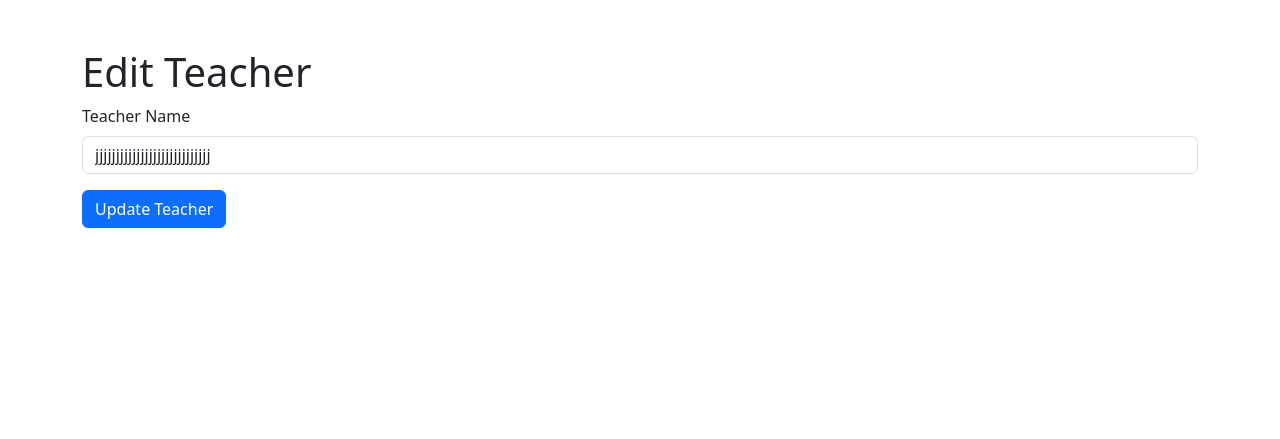
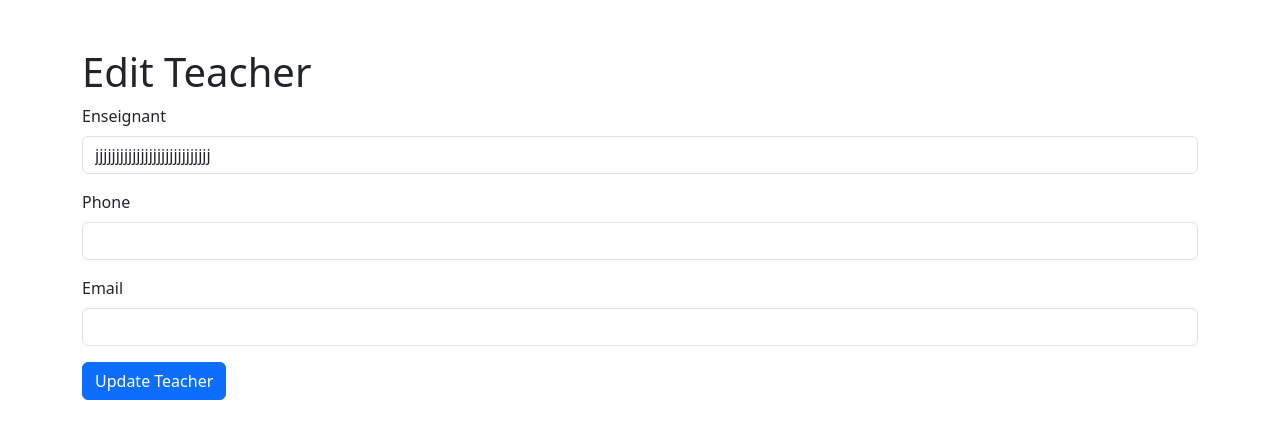
Before and after one commit to chebichebkheireddine/schoolara, a PHP site: page /teachers/edit.php?id=1 in a window 1280 px wide. Shown: the top 439 px of the page. Run offline with PHP 8.4, Linux system fonts and the light colour scheme; a user stored in the database is signed in; data comes from the database, SQL or seed files in the repository; data that the repository does not hold is empty.

```diff
--- a/students/add.php
+++ b/students/add.php
@@ -63,8 +63,8 @@ if ($_SERVER["REQUEST_METHOD"] == "POST") {
 </head>
 
 <body>
-    <div class="container mt-5">
-        <h1>Add New Student</h1>
+    <div class="container mt-3">
+
         <form action="add.php" method="post" enctype="multipart/form-data">
             <div class="row mb-3">
                 <div class="col-md-4">
--- a/students/list.php
+++ b/students/list.php
@@ -6,7 +6,7 @@ require_once '../config.php';
 $sql_classes = "SELECT id, name FROM classes";
 $result_classes = $conn->query($sql_classes);
 
-$sql = "SELECT students.id, students.name, students.birthday, students.phone_number, students.parent_phone_number, student_classes.start_date, student_classes.end_date, classes.name as class_name, classes.num_group, student_classes.paid, student_classes.payment_date
+$sql = "SELECT students.id, students.name, students.birthday, students.phone_number, students.parent_phone_number, student_classes.start_date,student_classes.class_id, student_classes.end_date, classes.name as class_name, classes.num_group, student_classes.paid, student_classes.payment_date
         FROM students
         JOIN student_classes ON students.id = student_classes.student_id
         JOIN classes ON student_classes.class_id = classes.id";
@@ -185,7 +185,8 @@ $result = $conn->query($sql);
                             data-bs-toggle="modal" data-bs-target="#viewStudentModal">View</a>
                         <a href="#" class="btn btn-warning edit-student" data-id="<?php echo $row['id']; ?>"
                             data-bs-toggle="modal" data-bs-target="#editStudentModal">Edit</a>
-                        <a href="#" class="btn btn-danger delete-student" data-id="<?php echo $row['id']; ?>">Delete</a>
+                        <a href="#" class="btn btn-danger delete-student"
+                            data-id="<?php echo $row['class_id']; ?>">Delete</a>
                     </td>
                 </tr>
                 <?php endwhile; ?>
--- a/teachers/edit.php
+++ b/teachers/edit.php
@@ -6,8 +6,10 @@ require_once '../config.php';
 if ($_SERVER["REQUEST_METHOD"] == "POST") {
     $id = $_POST['id'];
     $name = $_POST['name'];
+    $email = $_POST['email'];
+    $phone = $_POST['phone'];
 
-    $sql = "UPDATE teachers SET name='$name' WHERE id=$id";
+    $sql = "UPDATE teachers SET name='$name',phone='$phone',email='$email' WHERE id=$id";
 
     if ($conn->query($sql) === TRUE) {
         echo "Teacher updated successfully";
@@ -36,24 +38,40 @@ $conn->close();
 
 <!DOCTYPE html>
 <html lang="en">
+
 <head>
     <meta charset="UTF-8">
     <meta name="viewport" content="width=device-width, initial-scale=1.0">
     <title>Edit Teacher</title>
     <link href="https://cdn.jsdelivr.net/npm/bootstrap@5.3.0/dist/css/bootstrap.min.css" rel="stylesheet">
 </head>
+
 <body>
     <div class="container mt-5">
         <h1>Edit Teacher</h1>
         <form action="edit.php" method="post">
             <input type="hidden" name="id" value="<?php echo $teacher['id']; ?>">
-            <div class="mb-3">
-                <label for="name" class="form-label">Teacher Name</label>
-                <input type="text" class="form-control" id="name" name="name" value="<?php echo $teacher['name']; ?>" required>
+            <div class="row md-3">
+                <div class="mb-3">
+                    <label for="name" class="form-label">Enseignant</label>
+                    <input type="text" class="form-control" id="name" name="name"
+                        value="<?php echo $teacher['name']; ?>">
+                </div>
+                <div class="mb-3">
+                    <label for="phone" class="form-label">Phone</label>
+                    <input type="text" class="form-control" id="phone" name="phone"
+                        value="<?php echo $teacher['phone']; ?>">
+                </div>
+                <div class="mb-3">
+                    <label for="emsil" class="form-label">Email</label>
+                    <input type="text" class="form-control" id="email" name="email"
+                        value="<?php echo $teacher['email']; ?>">
+                </div>
             </div>
             <button type="submit" class="btn btn-primary">Update Teacher</button>
         </form>
     </div>
     <script src="https://cdn.jsdelivr.net/npm/bootstrap@5.3.0/dist/js/bootstrap.bundle.min.js"></script>
 </body>
+
 </html>
```
Also changed, not shown: index.php (+18 -3 lines), students/add_classes.php (+16 -9 lines), students/delete.php (+4 -4 lines), teachers/add.php (+20 -4 lines), teachers/list.php (+27 -9 lines), File/Nouveau document texte.txt (renamed from Nouveau document texte.txt), File/bdd.txt (renamed from bdd.txt), File/exporte marcche.sql (renamed from exporte marcche.sql), File/school_management (3).sql (renamed from school_management (3).sql), File/school_management_backup_2024-07-22_19-59-26.sql (renamed from school_management_backup_2024-07-22_19-59-26.sql), File/school_management_backup_2024-07-25_05-24-19.sql (renamed from school_management_backup_2024-07-25_05-24-19.sql), File/school_management_backup_2024-07-25_05-25-21.sql (renamed from school_management_backup_2024-07-25_05-25-21.sql), File/school_management_backup_2024-09-05_23-06-28.sql (renamed from school_management_backup_2024-09-05_23-06-28.sql), File/school_management_backup_2024-09-09_10-32-11.sql (renamed from school_management_backup_2024-09-09_10-32-11.sql), 1 more files.
